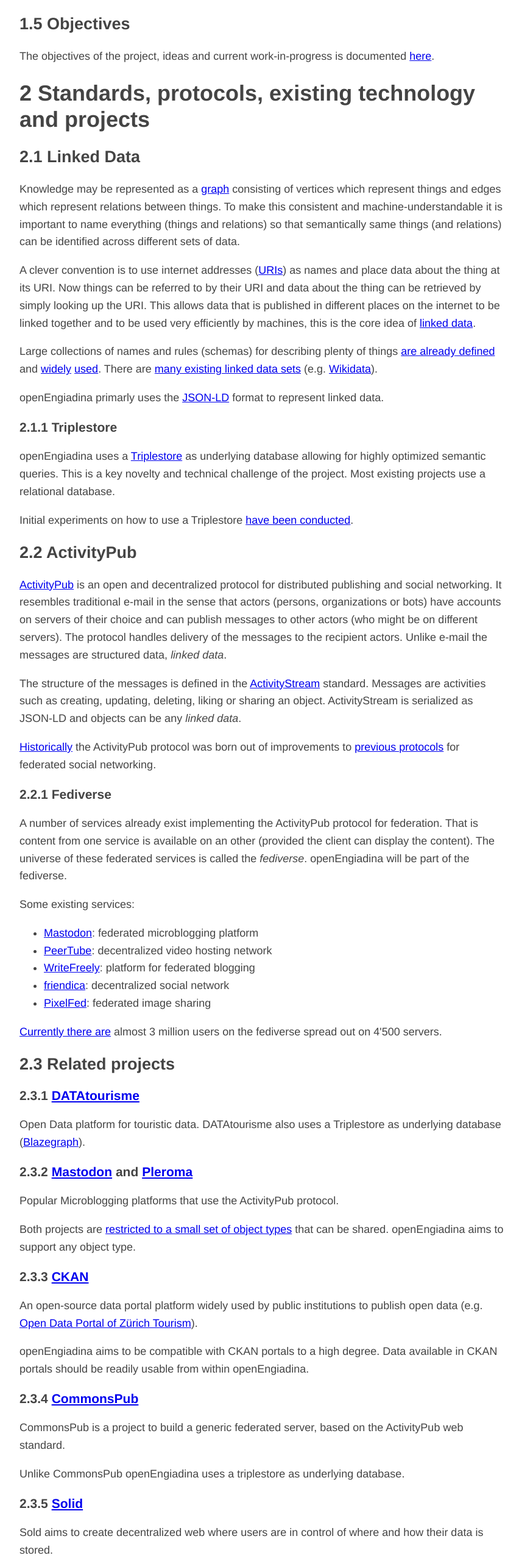
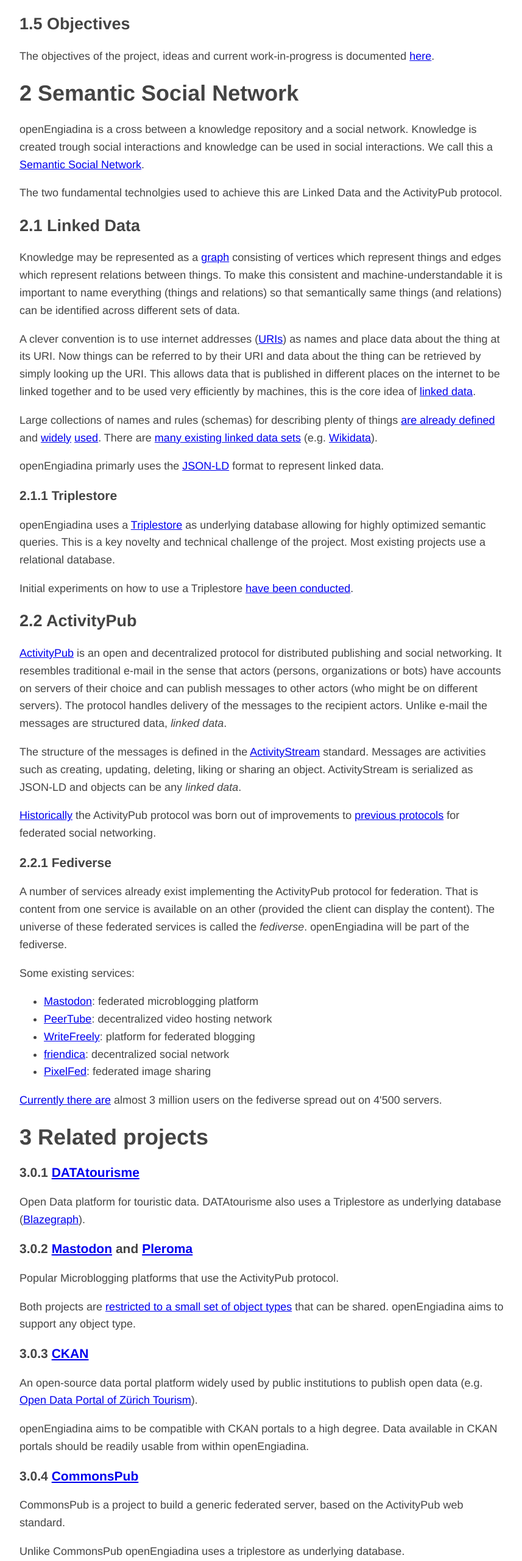
Before and after one commit to miaEngiadina/openengiadina, a plain HTML site: page docs/index.html in a window 1280 px wide. Shown: the part 2600-5160 px from the top of the page at 61% size, without its empty margins (208-1065 px from the left). Drawn offline with Linux system fonts and the light colour scheme.

Commit message:
semantic social network

```diff
--- a/docs/index.html
+++ b/docs/index.html
@@ -99,7 +99,9 @@
 </ul>
 <h2 id="objectives"><span class="header-section-number">1.5</span> Objectives</h2>
 <p>The objectives of the project, ideas and current work-in-progress is documented <a href="./objectives.html">here</a>.</p>
-<h1 id="standards-protocols-existing-technology-and-projects"><span class="header-section-number">2</span> Standards, protocols, existing technology and projects</h1>
+<h1 id="semantic-social-network"><span class="header-section-number">2</span> Semantic Social Network</h1>
+<p>openEngiadina is a cross between a knowledge repository and a social network. Knowledge is created trough social interactions and knowledge can be used in social interactions. We call this a <a href="https://www.downes.ca/cgi-bin/page.cgi?post=46">Semantic Social Network</a>.</p>
+<p>The two fundamental technolgies used to achieve this are Linked Data and the ActivityPub protocol.</p>
 <h2 id="linked-data"><span class="header-section-number">2.1</span> Linked Data</h2>
 <p>Knowledge may be represented as a <a href="https://en.wikipedia.org/wiki/Semantic_network">graph</a> consisting of vertices which represent things and edges which represent relations between things. To make this consistent and machine-understandable it is important to name everything (things and relations) so that semantically same things (and relations) can be identified across different sets of data.</p>
 <p>A clever convention is to use internet addresses (<a href="https://en.wikipedia.org/wiki/Uniform_Resource_Identifier">URIs</a>) as names and place data about the thing at its URI. Now things can be referred to by their URI and data about the thing can be retrieved by simply looking up the URI. This allows data that is published in different places on the internet to be linked together and to be used very efficiently by machines, this is the core idea of <a href="https://www.w3.org/DesignIssues/LinkedData.html">linked data</a>.</p>
@@ -123,31 +125,31 @@
 <li><a href="https://pixelfed.org/">PixelFed</a>: federated image sharing</li>
 </ul>
 <p><a href="https://the-federation.info/">Currently there are</a> almost 3 million users on the fediverse spread out on 4'500 servers.</p>
-<h2 id="related-projects"><span class="header-section-number">2.3</span> Related projects</h2>
-<h3 id="datatourisme"><span class="header-section-number">2.3.1</span> <a href="https://www.datatourisme.gouv.fr/">DATAtourisme</a></h3>
+<h1 id="related-projects"><span class="header-section-number">3</span> Related projects</h1>
+<h3 id="datatourisme"><span class="header-section-number">3.0.1</span> <a href="https://www.datatourisme.gouv.fr/">DATAtourisme</a></h3>
 <p>Open Data platform for touristic data. DATAtourisme also uses a Triplestore as underlying database (<a href="https://wiki.blazegraph.com/wiki/index.php/Main_Page">Blazegraph</a>).</p>
-<h3 id="mastodon-and-pleroma"><span class="header-section-number">2.3.2</span> <a href="https://joinmastodon.org/">Mastodon</a> and <a href="https://pleroma.social/">Pleroma</a></h3>
+<h3 id="mastodon-and-pleroma"><span class="header-section-number">3.0.2</span> <a href="https://joinmastodon.org/">Mastodon</a> and <a href="https://pleroma.social/">Pleroma</a></h3>
 <p>Popular Microblogging platforms that use the ActivityPub protocol.</p>
 <p>Both projects are <a href="https://gitlab.com/moodlenet/meta/wikis/generic-activitypub-library">restricted to a small set of object types</a> that can be shared. openEngiadina aims to support any object type.</p>
-<h3 id="ckan"><span class="header-section-number">2.3.3</span> <a href="http://ckan.org/">CKAN</a></h3>
+<h3 id="ckan"><span class="header-section-number">3.0.3</span> <a href="http://ckan.org/">CKAN</a></h3>
 <p>An open-source data portal platform widely used by public institutions to publish open data (e.g. <a href="https://zt.zuerich.com/en/open-data">Open Data Portal of Zürich Tourism</a>).</p>
 <p>openEngiadina aims to be compatible with CKAN portals to a high degree. Data available in CKAN portals should be readily usable from within openEngiadina.</p>
-<h3 id="commonspub"><span class="header-section-number">2.3.4</span> <a href="https://commonspub.org/">CommonsPub</a></h3>
+<h3 id="commonspub"><span class="header-section-number">3.0.4</span> <a href="https://commonspub.org/">CommonsPub</a></h3>
 <p>CommonsPub is a project to build a generic federated server, based on the ActivityPub web standard.</p>
 <p>Unlike CommonsPub openEngiadina uses a triplestore as underlying database.</p>
-<h3 id="solid"><span class="header-section-number">2.3.5</span> <a href="https://solid.inrupt.com/">Solid</a></h3>
+<h3 id="solid"><span class="header-section-number">3.0.5</span> <a href="https://solid.inrupt.com/">Solid</a></h3>
 <p>Sold aims to create decentralized web where users are in control of where and how their data is stored.</p>
 <p>openEngiadina intends to make use of many of the standards published by the project (e.g. <a href="http://solid.github.io/web-access-control-spec/">Web Access Control</a>).</p>
-<h3 id="linked-data-fragments"><span class="header-section-number">2.3.6</span> <a href="http://linkeddatafragments.org/">Linked Data Fragments</a></h3>
+<h3 id="linked-data-fragments"><span class="header-section-number">3.0.6</span> <a href="http://linkeddatafragments.org/">Linked Data Fragments</a></h3>
 <p>A project exploring how to query Linked Data that is spread across the web.</p>
 <p>openEngiadina aims to use results by the project for federated queries and for user interfaces that provide autocompletion by live querying existing data sets.</p>
 <p>See also the <a href="http://comunica.linkeddatafragments.org/">Comunica Framework</a> published by the project.</p>
-<h3 id="openki"><span class="header-section-number">2.3.7</span> <a href="https://openki.net/">Openki</a></h3>
+<h3 id="openki"><span class="header-section-number">3.0.7</span> <a href="https://openki.net/">Openki</a></h3>
 <p>A web platform for promoting access to education by enabling peer-to-peer courses.</p>
 <p>openEngiadina shares the idea of crowdsourced creation of events but builds on the ActivityPub protocol.</p>
-<h1 id="about"><span class="header-section-number">3</span> About</h1>
+<h1 id="about"><span class="header-section-number">4</span> About</h1>
 <p>For questions, feedback and comments please contact pukkamustard (pukkamustard [at] posteo [dot] net).</p>
-<p>openEngiadina is a project supported by <a href="https://www.miaengiadina.ch/">miaEngiadina</a>.</p>
+<p>openEngiadina is supported by <a href="https://www.miaengiadina.ch/">miaEngiadina</a>.</p>
 </div>
 
 <div id="footer">
```
Also changed, not shown: 1 other file.
